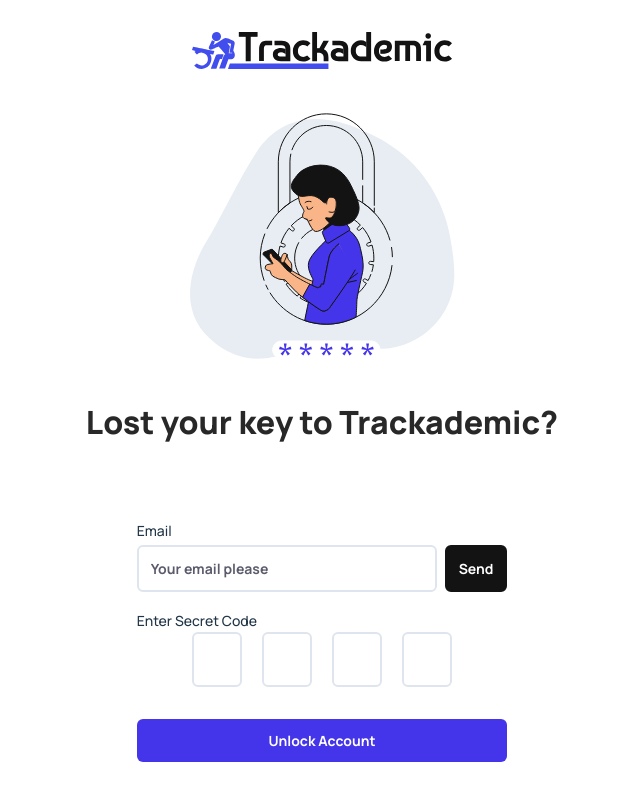
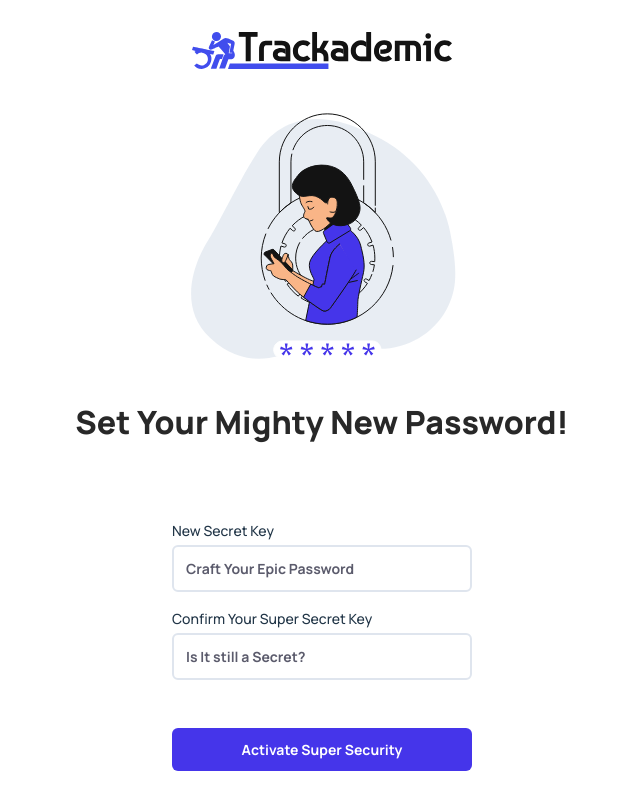
Before and after one commit to rahuljsaliaan/Trackademic-UI, a React (Vite) app: page / in a window 1280 px wide. Shown: the top 810 px of the page, without its empty margins (318-958 px from the left). Built offline with nearby package versions, Linux system fonts and the light colour scheme.

Commit message:
style(ForgotResetPassword): :lipstick: Create ForgotResetPassword Page

```diff
--- a/src/App.tsx
+++ b/src/App.tsx
@@ -1,13 +1,14 @@
 import "@/styles/app.css";
 // import GetStarted from "@/pages/getStarted/GetStarted";
 // import Login from "@/pages/auth/Login";
-import ForgotPassword from "@/pages/auth/ForgotPassword";
+// import ForgotPassword from "@/pages/auth/ForgotPassword";
+import ForgotResetPassword from "@/pages/auth/ForgotResetPassword";
 
 export default function App() {
   return (
     <main className="">
       {/* <GetStarted /> */}
-      <ForgotPassword/>
+      <ForgotResetPassword/>
     </main>
   );
 }
--- /dev/null
+++ b/src/pages/auth/ForgotResetPassword.tsx
@@ -0,0 +1,33 @@
+import AuthHeader from '@/components/auth/AuthHeader';
+import InputWithLabel from '@/components/formElements/inputs/InputWithLabel';
+import Button from '@/components/formElements/buttons/Button';
+import forgotPasswordImage from '@/assets/images/forgotPasswordImage.svg';
+
+export default function Login() {
+  return (
+    <div className="auth-container">
+        <AuthHeader imageSrc={forgotPasswordImage} headingText="Set Your Mighty New Password!" />
+        <div className='auth-form-container'>
+          <form className='login-form' action="/login" method="POST">
+            <InputWithLabel
+              label="New Secret Key"
+              placeholder="Craft Your Epic Password"
+              type="password"
+              name="newPassword"
+              id="newPassword"
+            />
+            <InputWithLabel
+              label="Confirm Your Super Secret Key"
+              placeholder="Is It still a Secret?"
+              type="password"
+              name="confirmPassword"
+              id="confirmPassword"
+            />
+            <div className='auth-form-button-div'>
+              <Button text="Activate Super Security" color="#4535EA" padding="12px 16px" width="100%"/>
+            </div>
+          </form>
+        </div>
+    </div>
+  )
+}
```
